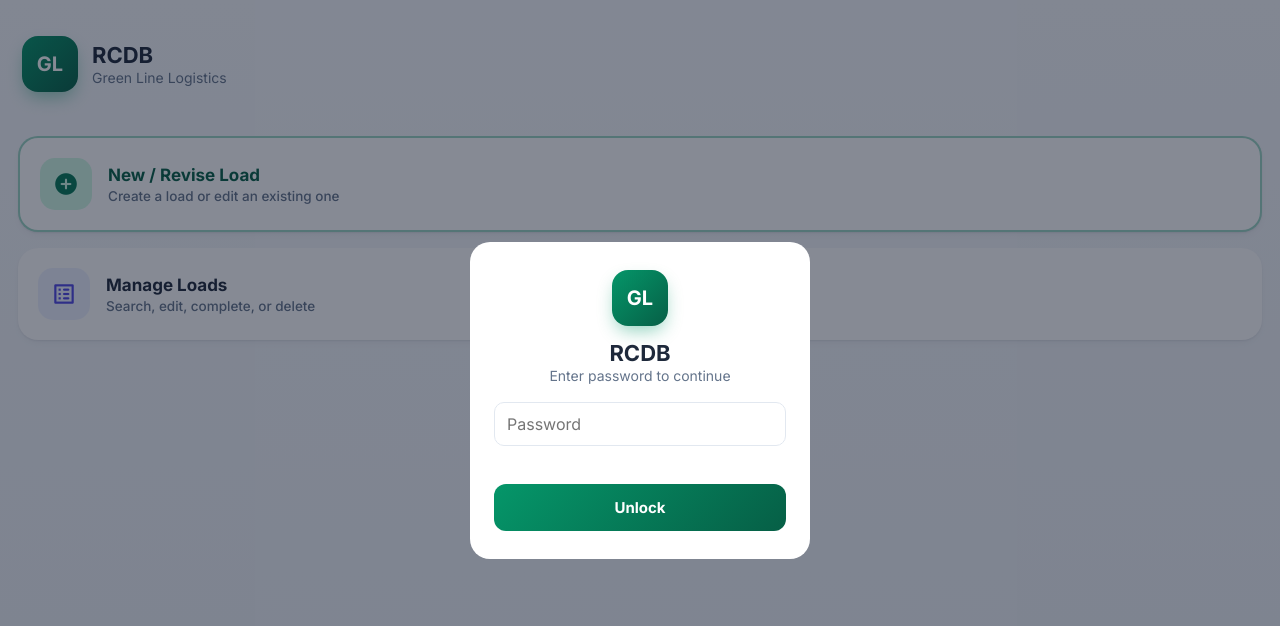
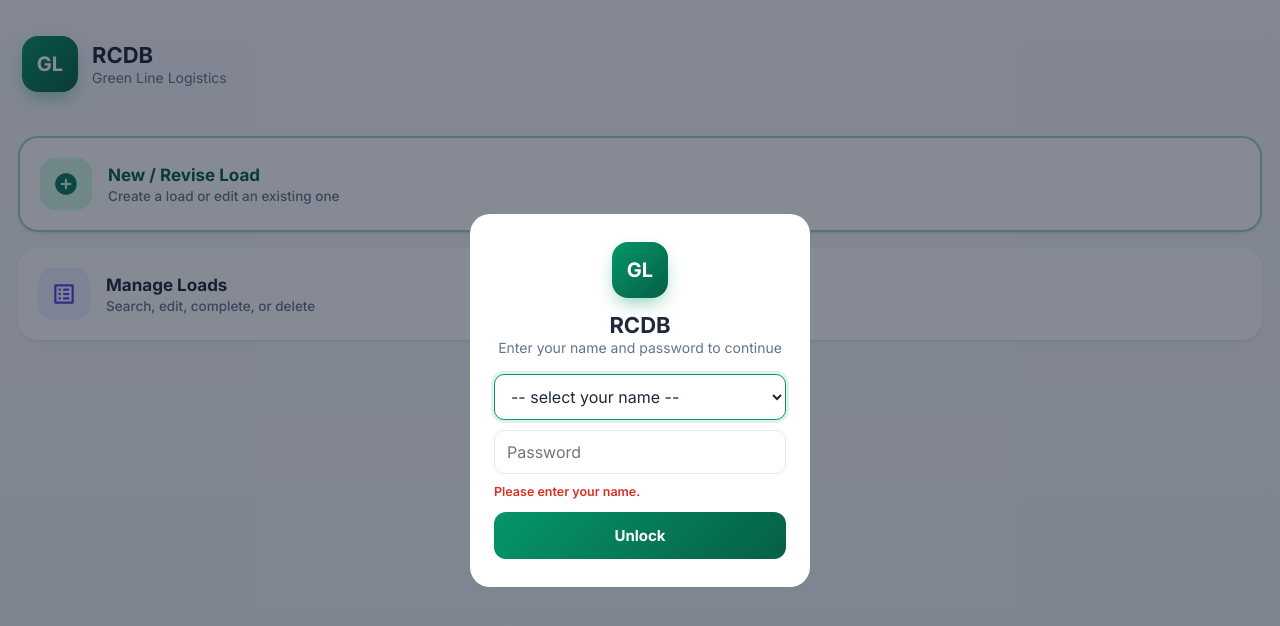
Before and after one commit to marrcotos-dotcom/rcdb-mobile, a plain HTML site: page index.html in a window 1280 px wide. Both pictures are taken after a click on the button "Unlock". Drawn offline with Linux system fonts and the light colour scheme.

Commit message:
Update index.html

```diff
--- a/index.html
+++ b/index.html
@@ -244,7 +244,15 @@
         <div style="text-align:center; margin-bottom:18px;">
           <div class="brand-logo" style="margin:0 auto 14px;">GL</div>
           <div class="brand-title">RCDB</div>
-          <div class="brand-sub">Enter password to continue</div>
+          <div class="brand-sub">Enter your name and password to continue</div>
+        </div>
+        <div class="field">
+          <select id="lockNameInput" style="font-size:16px;">
+            <option value="">-- select your name --</option>
+            <option value="Vitaliy">Vitaliy</option>
+            <option value="Eugene">Eugene</option>
+            <option value="Artem">Artem</option>
+          </select>
         </div>
         <div class="field">
           <input id="lockPwInput" type="password" placeholder="Password" onkeydown="if(event.key==='Enter') submitLockPw();">
@@ -466,7 +474,7 @@
   /* ================= API config (this is a plain static page — no Apps Script templating here) ================= */
   // Paste your deployed Apps Script Web App URL here (Deploy > Manage
   // deployments > Web app > URL). Must end in /exec.
-  var API_URL = 'https://marrcotos-dotcom.github.io/rcdb-mobile/';
+  var API_URL = 'https://script.google.com/macros/s/AKfycbyw3KqUOAdG71O8W_LdaP7riL-fC9yZUO2RsxDAjqfiz1Duom8gk4gNkuVUP_hyylX_Tw/exec';
 
   // Shared password gate (optional server-side feature — see
   // setApiPassword() in Code.gs). Stored locally so it's only asked once
@@ -476,15 +484,31 @@
   function setStoredPw(pw) { localStorage.setItem(PW_STORAGE_KEY, pw); }
   function clearStoredPw() { localStorage.removeItem(PW_STORAGE_KEY); }
 
+  // Name is now one half of a real login credential (paired with a
+  // password checked against Code.gs's MOBILE_USERS_), verified
+  // server-side on every request — not just a self-reported label. This
+  // also gives the History log a trustworthy actor name, since the web
+  // app runs "Execute as: Me" and Session.getActiveUser() there would
+  // otherwise always resolve to the deployer, not whoever's actually
+  // using the app.
+  var NAME_STORAGE_KEY = 'rcdb_actor_name';
+  function getStoredName() { return localStorage.getItem(NAME_STORAGE_KEY) || ''; }
+  function setStoredName(name) { localStorage.setItem(NAME_STORAGE_KEY, name); }
+
   function apiGet(action, params) {
-    var url = API_URL + '?action=' + encodeURIComponent(action) + '&pw=' + encodeURIComponent(getStoredPw());
+    var url = API_URL + '?action=' + encodeURIComponent(action)
+      + '&name=' + encodeURIComponent(getStoredName())
+      + '&pw=' + encodeURIComponent(getStoredPw());
     for (var k in (params || {})) {
       if (params[k] !== undefined && params[k] !== null) url += '&' + encodeURIComponent(k) + '=' + encodeURIComponent(params[k]);
     }
     return fetch(url).then(function(r){ return r.json(); }).then(unwrapApiResult_);
   }
   function apiPost(action, body) {
-    return fetch(API_URL + '?action=' + encodeURIComponent(action) + '&pw=' + encodeURIComponent(getStoredPw()), {
+    var url = API_URL + '?action=' + encodeURIComponent(action)
+      + '&name=' + encodeURIComponent(getStoredName())
+      + '&pw=' + encodeURIComponent(getStoredPw());
+    return fetch(url, {
       method: 'POST',
       // text/plain avoids a CORS preflight (OPTIONS) request, which Apps
       // Script web apps don't handle — the server still JSON.parses this.
@@ -516,10 +540,11 @@
   var terminalList = [];
   var terminalListLoaded = false;
 
-  /* ================= Lock screen (shared password gate) ================= */
+  /* ================= Lock screen (shared password + name gate) ================= */
   function tryUnlockWithStoredPw() {
     var stored = getStoredPw();
-    if (!stored) { showLock(); return; }
+    var name = getStoredName();
+    if (!stored || !name) { showLock(); return; }
     // Verify the stored password still works with a cheap real call,
     // rather than trusting it blindly — handles a changed/cleared
     // server-side password gracefully instead of silently failing later.
@@ -534,19 +559,25 @@
   }
   function showLock() {
     document.getElementById('lockOverlay').classList.add('open');
-    setTimeout(function(){ document.getElementById('lockPwInput').focus(); }, 100);
+    var nameInput = document.getElementById('lockNameInput');
+    if (getStoredName()) nameInput.value = getStoredName();
+    setTimeout(function(){ (nameInput.value ? document.getElementById('lockPwInput') : nameInput).focus(); }, 100);
   }
   function hideLock() {
     document.getElementById('lockOverlay').classList.remove('open');
   }
   function submitLockPw() {
+    var nameInput = document.getElementById('lockNameInput');
     var input = document.getElementById('lockPwInput');
     var msg = document.getElementById('lockMsg');
+    var name = nameInput.value.trim();
     var pw = input.value;
+    if (!name) { msg.style.color = '#d93025'; msg.textContent = 'Please enter your name.'; nameInput.focus(); return; }
     if (!pw) return;
     var btn = document.getElementById('lockSubmitBtn');
     btn.disabled = true; msg.style.color = '#64748b'; msg.textContent = 'Checking…';
     setStoredPw(pw);
+    setStoredName(name);
     apiGet('getCarrierList').then(function(){
       btn.disabled = false;
       hideLock();
```
